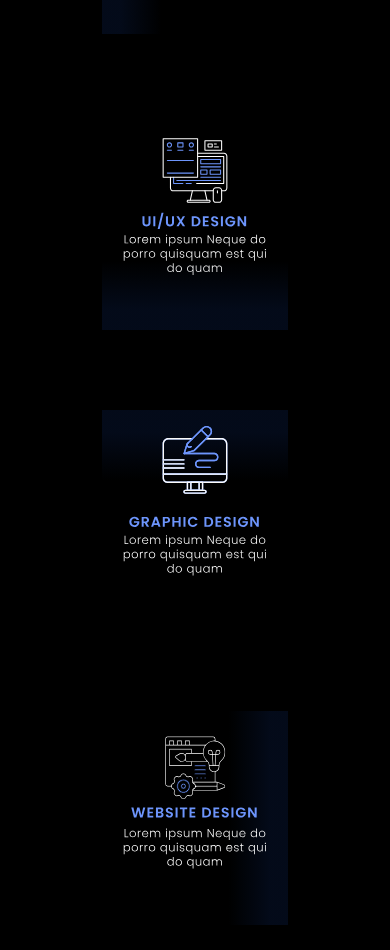
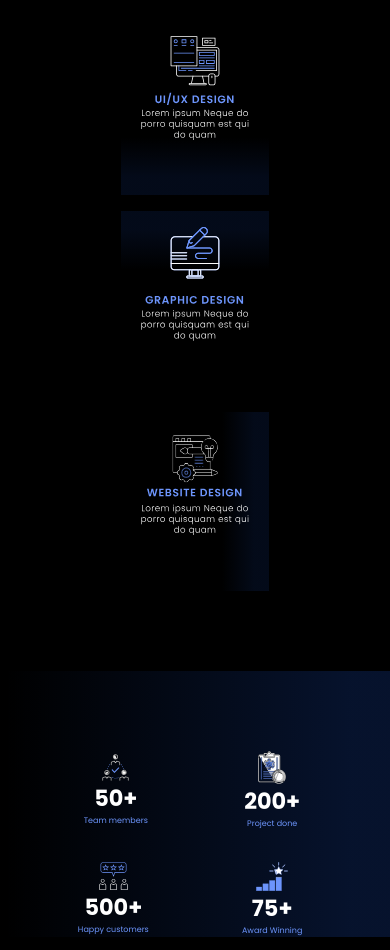
Before and after one commit to yagosantosog/creatic, a React (Create React App) app: page / in a window 390 px wide. Shown: the part 2313-3263 px from the top of the page. Built offline with nearby package versions, Linux system fonts and the light colour scheme.

Commit message:
add styles to brand container

```diff
--- a/src/App.js
+++ b/src/App.js
@@ -1,5 +1,5 @@
-import {Brand, Navbar} from './components';
-import {AboutUs, Footer, Header, Projects, Services, Testimonials} from './containers';
+import {Navbar} from './components';
+import {AboutUs, Footer, Header, Projects, Services, Testimonials, Brands} from './containers';
 import './App.css'
 
 function App() {
@@ -9,7 +9,7 @@ function App() {
       <Header />
       <AboutUs />
       <Services />
-      <Brand />
+      <Brands />
       <Projects />
       <Testimonials />
       <Footer />
--- a/src/components/brand/Brand.jsx
+++ b/src/components/brand/Brand.jsx
@@ -4,14 +4,10 @@ import './brand.css';
 const Brand = ({src, alt, title, text}) => {
   return (
     <div className='creatic__brand'>
-      <div className="cratic__brand-container">
-        <div className="creatic__brand-container_images">
           <img src={src} alt={alt} />
-          <p>{title}</p>
-          <p>{text}</p>
-        </div>
+          <p className='brand_title'>{title}</p>
+          <p className='brand_text'>{text}</p>
       </div>
-    </div>
   )
 }
 
--- a/src/components/brand/brand.css
+++ b/src/components/brand/brand.css
@@ -0,0 +1,57 @@
+.creatic__brand {
+    display: flex;
+    flex-direction: column;
+    justify-content: center;
+    align-items: center;
+    text-align: center;
+    max-width: fit-content;
+}
+
+.creatic__brand img {
+    max-width: 50%;
+}
+
+.brand_title{
+    color: var(--text-color);
+    font-size: 2rem;
+    font-weight: bold;
+}
+
+.brand_text {
+    color: var(--main-color);
+    font-size: 0.9rem;
+}
+
+@media screen and (max-width: 1023px) {
+    .creatic__brand img {
+        max-width:40%;
+    }
+
+    .brand_title{
+        color: var(--text-color);
+        font-size: 1.7rem;
+        font-weight: bold;
+    }
+
+    .brand_text {
+        color: var(--main-color);
+        font-size: 0.6rem;
+    }
+}
+
+@media screen and (max-width: 767px) {
+    .creatic__brand img {
+        max-width: 30%;
+    }
+
+    .brand_title{
+        color: var(--text-color);
+        font-size: 1.4rem;
+        font-weight: bold;
+    }
+
+    .brand_text {
+        color: var(--main-color);
+        font-size: 0.5rem;
+    }
+    }
--- a/src/components/card/card.css
+++ b/src/components/card/card.css
@@ -5,3 +5,13 @@
     gap: 1rem;
     padding: 1rem;
 }
+
+@media screen and (max-width: 1023px) {
+    .creatic__card {
+        max-width: 80%;
+    }
+}
+
+@media screen and (max-width: 767px) {
+
+    }
--- a/src/containers/Brands/Brands.jsx
+++ b/src/containers/Brands/Brands.jsx
@@ -2,13 +2,19 @@ import React from 'react';
 import './brands.css';
 import { Brand } from '../../components';
 import group from '../../assets/Group.svg';
+import settings from '../../assets/settings.svg';
+import groupStars from '../../assets/groupStars.svg';
+import vector from '../..//assets/vector.svg';
 
 const Brands = () => {
-    const groupImage = ;
   return (
     <div className='creatic__brands'>
+
         <div className="creatic__brands-container">
-            <Brand src={group}/>
+            <Brand src={group} alt='group' title='50+' text='Team members'/>
+            <Brand src={settings} alt='group' title='200+' text='Project done'/>
+            <Brand src={groupStars} alt='group' title='500+' text='Happy customers'/>
+            <Brand src={vector} alt='group' title='75+' text='Award Winning '/>
         </div>
     </div>
   )
--- a/src/containers/Brands/brands.css
+++ b/src/containers/Brands/brands.css
@@ -0,0 +1,20 @@
+.creatic__brands {
+    background-image: linear-gradient(90deg, rgba(255, 255, 255, 0) 1%, rgba(35, 102, 247, 0.18) 90%);
+}
+
+.creatic__brands-container {
+    position: relative;
+    display: flex;
+    justify-content: space-evenly;
+    gap: 3rem;
+    flex-wrap: wrap;
+    max-width: 80%;
+    margin: 0 auto;
+    padding: 5rem 0 0 0;
+}
+
+@media screen and (max-width: 1023px) {
+    .creatic__brands-container {
+        gap: 2rem;
+    }
+}
--- a/src/containers/index.js
+++ b/src/containers/index.js
@@ -4,3 +4,4 @@ export {default as Header} from './header/Header';
 export {default as Projects} from './projects/Projects';
 export {default as Services} from './services/Services';
 export {default as Testimonials} from './testimonials/Testimonials';
+export {default as Brands} from './brands/Brands';
--- a/src/containers/services/services.css
+++ b/src/containers/services/services.css
@@ -43,6 +43,7 @@
 .creatic__services-container_cards-card3 {
     display: flex;
     align-items: center;
+    justify-content: center;
     max-width: 72%;
 }
 
@@ -50,6 +51,7 @@
 .creatic__services-container_cards-card4 {
     display: flex;
     align-items: center;
+    justify-content: center;
     max-width: 72%;
 }
 
@@ -73,6 +75,7 @@
 @media screen and (max-width: 1023px) {
     .creatic__services-container {
         flex-direction: column;
+        padding-bottom: 5rem;
     }
 
 }
@@ -85,6 +88,20 @@
 
     .creatic__services-container_cards-col1,
     .creatic__services-container_cards-col2 {
+        flex-direction: row;
         gap: 5rem;
     }
 }
+
+@media screen and (max-width: 550px) {
+    .creatic__services-container_cards {
+        flex-direction: column;
+        gap: 1rem;
+    }
+
+    .creatic__services-container_cards-col1,
+    .creatic__services-container_cards-col2 {
+        flex-direction: column;
+        gap: 1rem;
+    }
+}
```
